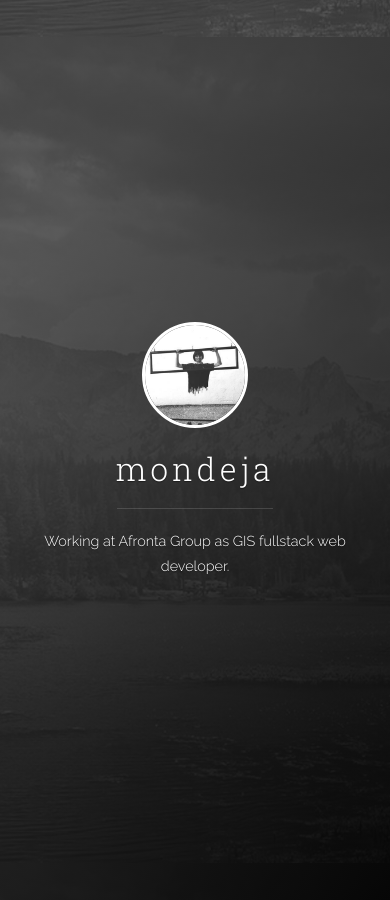
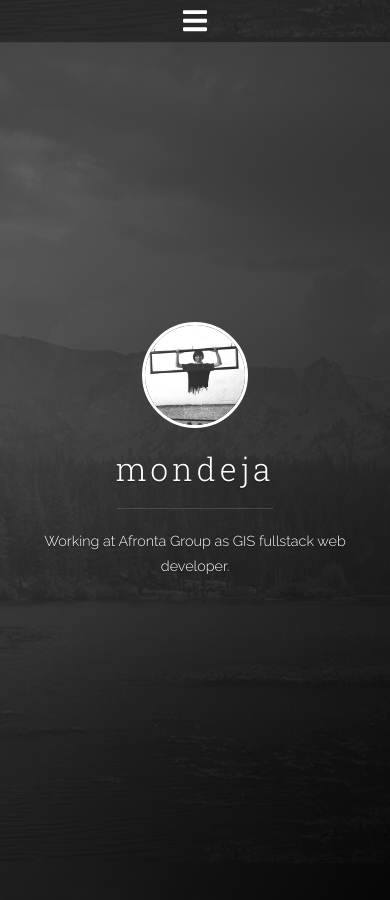
Before and after one commit to mondeja/blog, a Jekyll site: the page built from index.md, in a window 390 px wide. Built offline with Jekyll 4.4.1, drawn with Linux system fonts in a browser that asks for light colours; comment, search, counter and statistics services are not loaded.

Commit message:
Included mobile buttons menu in panel for smaller screens.

```diff
--- a/_includes/header.html
+++ b/_includes/header.html
@@ -1,6 +1,7 @@
 <span class="btn-mobile-menu">
-  <i class="icon icon-list btn-mobile-menu__icon"></i>
-  <i class="icon icon-x-circle btn-mobile-close__icon hidden"></i>
+  <svg width="24" xmlns="http://www.w3.org/2000/svg" viewBox="0 0 448 512">
+    <path fill="#FFF" d="M16 132h416c8.837 0 16-7.163 16-16V76c0-8.837-7.163-16-16-16H16C7.163 60 0 67.163 0 76v40c0 8.837 7.163 16 16 16zm0 160h416c8.837 0 16-7.163 16-16v-40c0-8.837-7.163-16-16-16H16c-8.837 0-16 7.163-16 16v40c0 8.837 7.163 16 16 16zm0 160h416c8.837 0 16-7.163 16-16v-40c0-8.837-7.163-16-16-16H16c-8.837 0-16 7.163-16 16v40c0 8.837 7.163 16 16 16z"/>
+  </svg>
 </span>
 
 <header class="panel-cover" style="background-image: url({{ site.baseurl }}{{ site.dir.images }}/{{ site.assets.background_image }})">
@@ -114,7 +115,7 @@
 
           <br>
 
-          <nav class="cover-navigation navigation--social">
+          <nav class="cover-navigation">
             <ul class="navigation">
               <!--<li class="navigation__item">
                 <a href="{{ site.baseurl }}/#blog">Blog</a>
--- a/_sass/minimal-uno.scss
+++ b/_sass/minimal-uno.scss
@@ -550,13 +550,16 @@ nav {
     .navigation {
       li {
         display: inline-block;
-    		width: 25.8%;
+    		width: 30px;
       }
     }
   }
 }
 
 /* -------------------------------- */
+
+
+/* ------  menu for mobiles  ------*/
 
 .btn-mobile-menu {
 	display: none;
@@ -571,3 +574,16 @@ nav {
 	border-bottom: 1px solid rgba(255, 255, 255, 0.1);
 	text-align: center;
 }
+
+.btn-mobile-menu svg {
+  margin-top: 7px;
+  cursor: pointer;
+}
+
+@media all and (max-width: 960px) {
+	.btn-mobile-menu {
+		display: block;
+  }
+}
+
+/* -------------------------------- */
```
Also changed, not shown: scripts/build.rb (added, +20 -0 lines), README.md, 1 other file.
